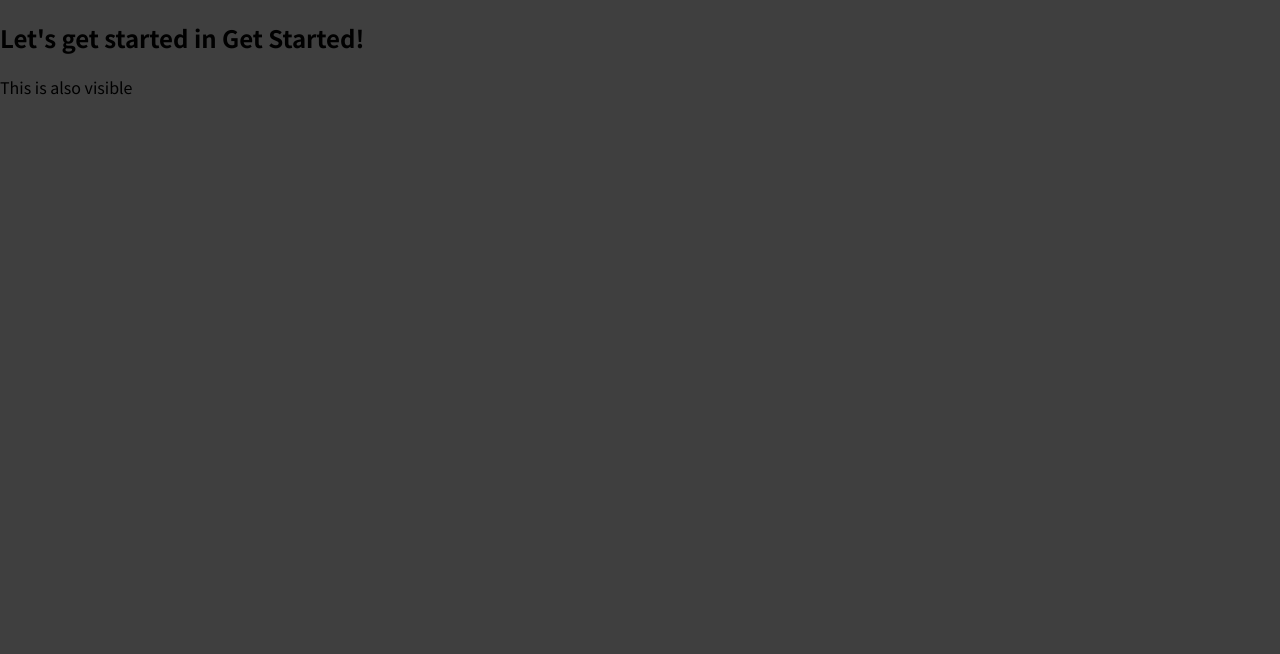
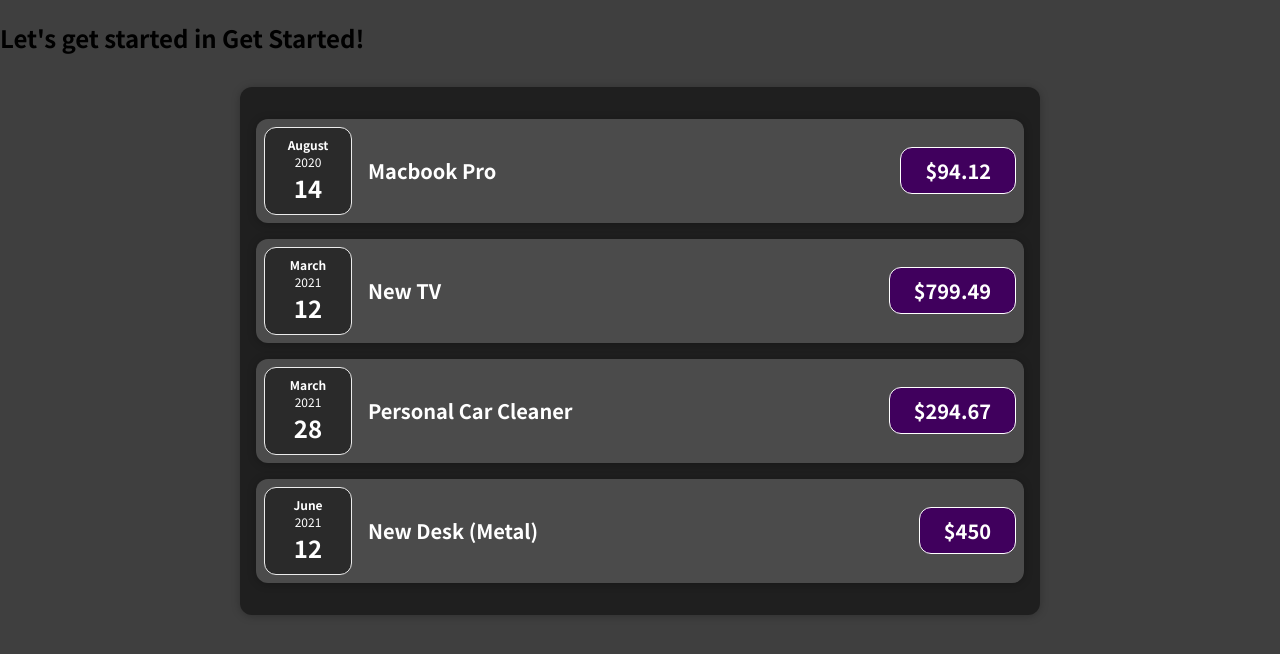
Before and after one commit to Iandancun/expense-tracker, a JavaScript app: page / in a window 1280 px wide. Shown: the top 654 px of the page. Built offline with nearby package versions, Linux system fonts and the light colour scheme.

Commit message:
reogranized folders

```diff
--- a/src/App.js
+++ b/src/App.js
@@ -1,11 +1,34 @@
+import Expenses from "./components/Expenses/Expenses";
 
 let App = () => {
+    const expenses = [
+        {
+            id: 'e1',
+            title: 'Macbook Pro',
+            amount: 94.12,
+            date: new Date(2020, 7, 14),
+        },
+        {id: 'e2', title: 'New TV', amount: 799.49, date: new Date(2021, 2, 12)},
+        {
+            id: 'e3',
+            title: 'Personal Car Cleaner',
+            amount: 294.67,
+            date: new Date(2021, 2, 28),
+        },
+        {
+            id: 'e4',
+            title: 'New Desk (Metal)',
+            amount: 450,
+            date: new Date(2021, 5, 12),
+        },
+    ];
+
+
     return (
         <div>
             <h2>Let's get started in Get Started!</h2>
-            <p>This is also visible</p>
+            <Expenses expenses={expenses}></Expenses>
         </div>
     );
 }
-
 export default App;
--- /dev/null
+++ b/src/components/Expenses/ExpenseDate.css
@@ -0,0 +1,26 @@
+.expense-date {
+    display: flex;
+    flex-direction: column;
+    width: 5.5rem;
+    height: 5.5rem;
+    border: 1px solid #ececec;
+    background-color: #2a2a2a;
+    color: white;
+    border-radius: 12px;
+    align-items: center;
+    justify-content: center;
+}
+
+.expense-date__month {
+    font-size: 0.75rem;
+    font-weight: bold;
+}
+
+.expense-date__year {
+    font-size: 0.75rem;
+}
+
+.expense-date__day {
+    font-size: 1.5rem;
+    font-weight: bold;
+}
--- /dev/null
+++ b/src/components/Expenses/ExpenseDate.js
@@ -0,0 +1,14 @@
+import './ExpenseDate.css'
+let ExpenseDate = (props) =>{
+    const month = props.date.toLocaleString('en-US', {month: 'long'})
+    const day = props.date.toLocaleString('en-US', {day: '2-digit'})
+    const year = props.date.getFullYear()
+    return (
+        <div className={"expense-date"}>
+            <div className={"expense-date__month"}>{month}</div>
+            <div className={"expense-date__year"}>{year}</div>
+            <div className={"expense-date__day"}>{day}</div>
+        </div>
+    )
+}
+export default ExpenseDate
--- /dev/null
+++ b/src/components/Expenses/ExpenseItem.css
@@ -0,0 +1,54 @@
+.expense-item {
+    display: flex;
+    justify-content: space-between;
+    align-items: center;
+    padding: 0.5rem;
+    margin: 1rem 0;
+    background-color: #4b4b4b;
+}
+
+.expense-item__description {
+    display: flex;
+    flex-direction: column;
+    gap: 1rem;
+    align-items: flex-end;
+    flex-flow: column-reverse;
+    justify-content: flex-start;
+    flex: 1;
+}
+
+.expense-item h2 {
+    color: #3a3a3a;
+    font-size: 1rem;
+    flex: 1;
+    margin: 0 1rem;
+    color: white;
+}
+
+.expense-item__price {
+    font-size: 1rem;
+    font-weight: bold;
+    color: white;
+    background-color: #40005d;
+    border: 1px solid white;
+    padding: 0.5rem;
+    border-radius: 12px;
+}
+
+@media (min-width: 580px) {
+    .expense-item__description {
+        flex-direction: row;
+        align-items: center;
+        justify-content: flex-start;
+        flex: 1;
+    }
+
+    .expense-item__description h2 {
+        font-size: 1.25rem;
+    }
+
+    .expense-item__price {
+        font-size: 1.25rem;
+        padding: 0.5rem 1.5rem;
+    }
+}
--- /dev/null
+++ b/src/components/Expenses/ExpenseItem.js
@@ -0,0 +1,16 @@
+import './ExpenseItem.css'
+import ExpenseDate from "./ExpenseDate";
+import Card from "../UI/Card";
+let ExpenseItem = (props) => {
+
+    return (
+        <Card className={"expense-item"}>
+            <ExpenseDate date={props.date}></ExpenseDate>
+            <div className={"expense-item__description"}>
+                <h2>{props.title}</h2>
+                <div className={"expense-item__price"}>${props.amount}</div>
+            </div>
+        </Card>
+    );
+}
+export default ExpenseItem
--- /dev/null
+++ b/src/components/Expenses/Expenses.css
@@ -0,0 +1,7 @@
+.expenses {
+    padding: 1rem;
+    background-color: rgb(31, 31, 31);
+    margin: 2rem auto;
+    width: 50rem;
+    max-width: 95%;
+}
--- /dev/null
+++ b/src/components/Expenses/Expenses.js
@@ -0,0 +1,31 @@
+import ExpenseItem from "./ExpenseItem";
+import './Expenses.css'
+import Card from "../UI/Card";
+let Expenses = (data) => {
+    return (
+        <Card className={'expenses'}>
+            <ExpenseItem
+                title={data.expenses[0].title}
+                amount={data.expenses[0].amount}
+                date={data.expenses[0].date}
+            > </ExpenseItem>
+            <ExpenseItem
+                title={data.expenses[1].title}
+                amount={data.expenses[1].amount}
+                date={data.expenses[1].date}
+            > </ExpenseItem>
+            <ExpenseItem
+                title={data.expenses[2].title}
+                amount={data.expenses[2].amount}
+                date={data.expenses[2].date}
+            > </ExpenseItem>
+            <ExpenseItem
+                title={data.expenses[3].title}
+                amount={data.expenses[3].amount}
+                date={data.expenses[3].date}
+            > </ExpenseItem>
+        </Card>
+    )
+}
+
+export default Expenses
--- /dev/null
+++ b/src/components/UI/Card.css
@@ -0,0 +1,4 @@
+.card {
+    border-radius: 12px;
+    box-shadow: 0 1px 8px rgba(0, 0, 0, 0.25);
+}
--- /dev/null
+++ b/src/components/UI/Card.js
@@ -0,0 +1,11 @@
+import './Card.css'
+
+let Card = (props) => {
+    const classes = "card "+ props.className
+    return (
+        <div className={classes}>{props.children}</div>
+    )
+
+}
+
+export default Card
```
Also changed, not shown: src/components/ExpenseItem.js (deleted).
